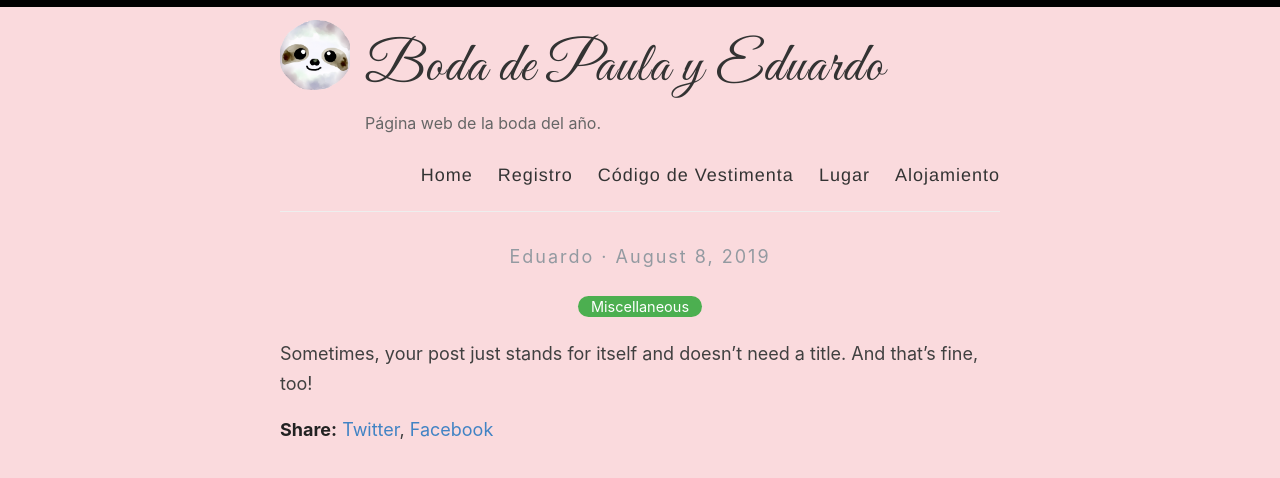
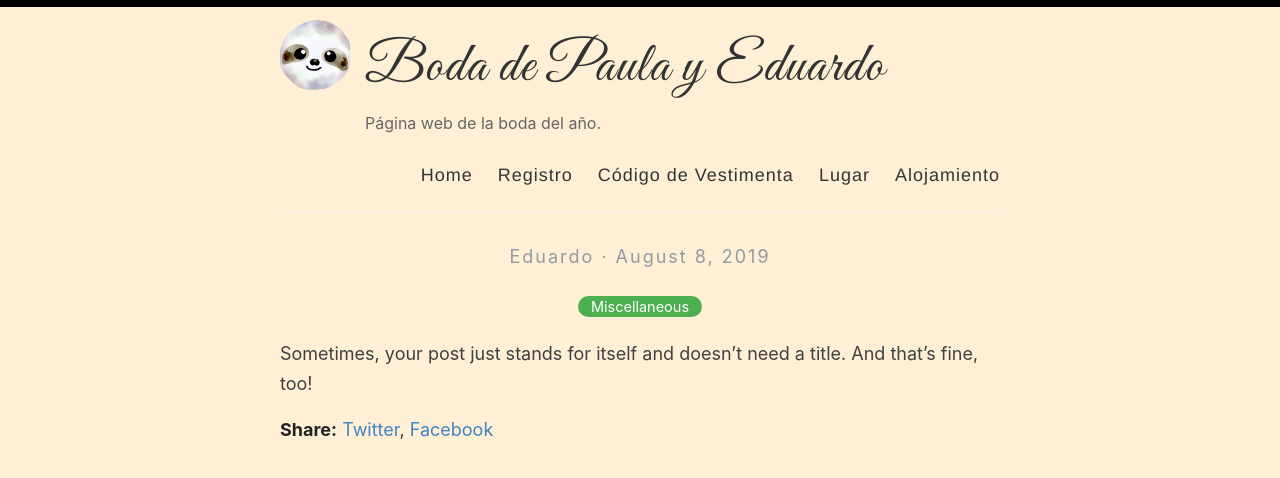
Before and after one commit to boda-paula-y-eduardo/boda-paula-eduardo, a Jekyll site: the page built from _posts/2019-08-08-no-title-posts.md, in a window 1280 px wide. Shown: the top 478 px of the page. Built offline with Jekyll 4.4.1, drawn with Linux system fonts in a browser that asks for light colours.

Commit message:
test colors

```diff
--- a/_layouts/default.html
+++ b/_layouts/default.html
@@ -14,7 +14,7 @@
     {% include analytics_head.html %}
   </head>
 
-  <body style="background-color: #FADADD;"> <!-- Added inline style for body background color to a pastel pink suitable for a wedding theme -->
+  <body style="background-color: #FFEFD5;"> <!-- Added inline style for body background color to a pastel pink suitable for a wedding theme -->
     <div id="bar"></div>
     <div class="wrapper-container">
       <div class="wrapper-masthead">
```
